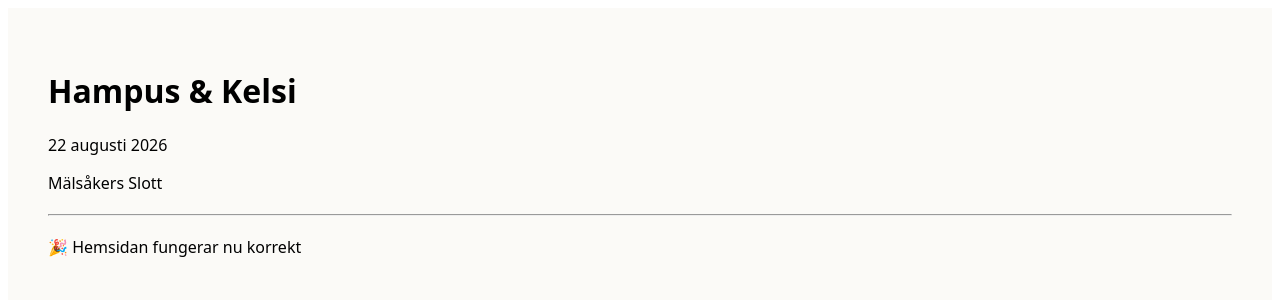
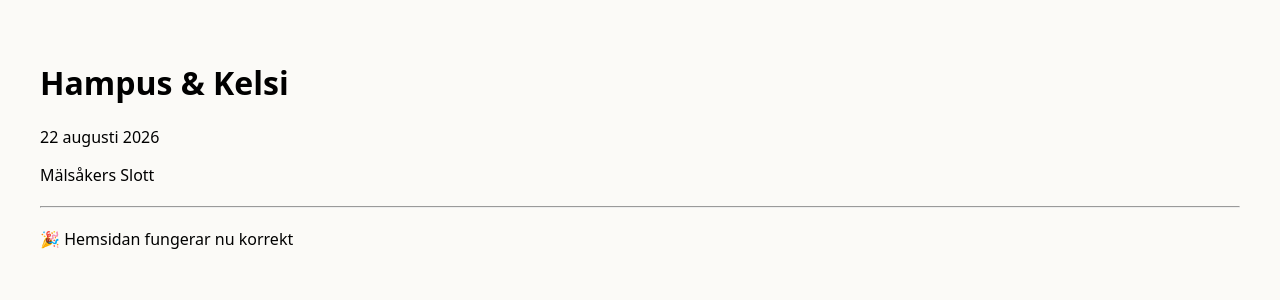
Before and after one commit to Hampus1990/brollop-hemsida, a Next.js app: page / in a window 1280 px wide. Shown: the top 300 px of the page. Built offline with nearby package versions, Linux system fonts and the light colour scheme.

Commit message:
Create layout.tsx

```diff
--- /dev/null
+++ b/app/layout.tsx
@@ -0,0 +1,16 @@
+export const metadata = {
+  title: "Hampus & Kelsi",
+  description: "Bröllop 22 augusti 2026"
+};
+
+export default function RootLayout({
+  children
+}: {
+  children: React.ReactNode;
+}) {
+  return (
+    <html lang="sv">
+      <body style={{ margin: 0 }}>{children}</body>
+    </html>
+  );
+}
```
